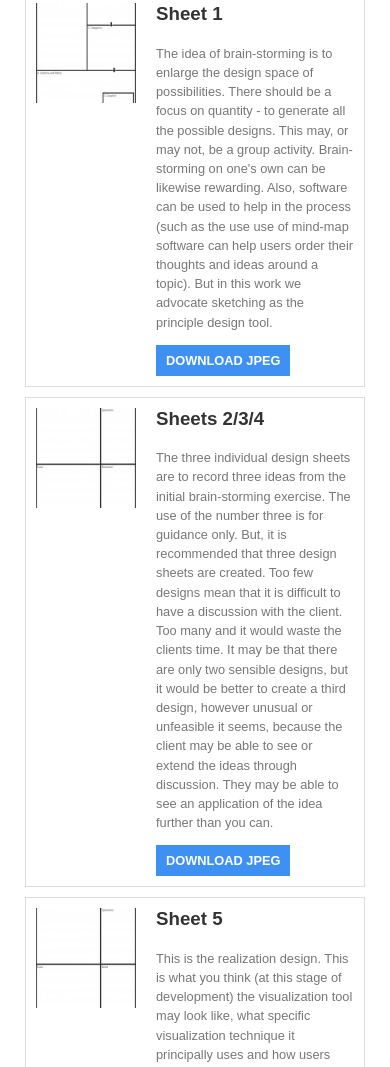
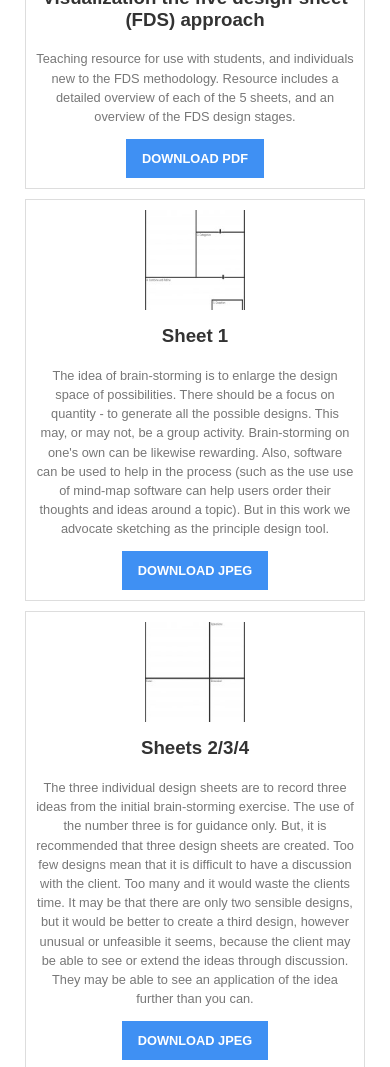
Before and after one commit to fds-design/fds-design.github.io, a plain HTML site: page resources.html in a window 390 px wide. Shown: the part 933-2000 px from the top of the page. Drawn offline with Linux system fonts and the light colour scheme.

```diff
--- a/css/style.css
+++ b/css/style.css
@@ -108,7 +108,58 @@
   line-height: 1.5em;
 }
 
+/* .first-sheet::before {
+  content: "START HERE!";
+  font-weight: bold;
+  color: white;
+  background-color: #08c108;
+  position: absolute;
+  top: -25px;
+  padding: 10px 30px;
+  border-radius: 6px;
+  width: 200px;
+  animation: shadow 0.5s ease-in-out infinite;
+}
+
+@keyframes shadow {
+  0% {
+    transform: translateY(4px);
+    box-shadow: 0px 1px 5px rgba(0, 0, 0, 0.5);
+  }
+  50% {
+    transform: translateY(0px);
+    box-shadow: 0px 5px 10px rgba(0, 0, 0, 0.25);
+  }
+  100% {
+    transform: translateY(4px);
+    box-shadow: 0px 1px 5px rgba(0, 0, 0, 0.5);
+  }
+} */
+
+/* .first-sheet::after {
+  content: "";
+  top: 0px;
+  border-left: 20px solid transparent;
+  border-right: 20px solid transparent;
+  border-top: 20px solid #08c108;
+  position: absolute;
+  animation: jump 0.5s ease-in-out infinite;
+} */
+
+/* @keyframes jump {
+  0% {
+    transform: translateY(8px);
+  }
+  50% {
+    transform: translateY(0px);
+  }
+  100% {
+    transform: translateY(8px);
+  }
+} */
+
 .sheets {
+  position: relative;
   display: flex;
   justify-content: space-between;
   margin-top: 10px;
@@ -150,7 +201,7 @@
   font-size: 0.8em;
   background-color: #f33f3f;
   color: white;
-  padding: 8px 10px;
+  padding: 12px 16px;
 }
 .sheet a:hover {
   opacity: 0.8;
@@ -179,7 +230,7 @@
   font-size: 0.8em;
   background-color: #3f90f3;
   color: white;
-  padding: 8px 10px;
+  padding: 12px 16px;
 }
 .download:hover {
   opacity: 0.8;
@@ -271,16 +322,6 @@
   color: #777;
   font-size: 0.8em;
 }
-.downloadable-resource a {
-  display: inline-block;
-  text-transform: uppercase;
-  text-decoration: none;
-  font-weight: bold;
-  font-size: 0.8em;
-  background-color: #3f90f3;
-  color: white;
-  padding: 8px 10px;
-}
 
 /* MEDIA */
 
@@ -334,7 +375,17 @@
   .sheets-nav a:last-child div {
     margin-right: 15px;
   }
+  .downloadable-resource {
+    flex-direction: column;
+    text-align: center;
+  }
   .downloadable-resource img {
     height: 100px;
+    width: 100px;
+    align-self: center;
+    margin-bottom: 15px;
+  }
+  .downloadable-resource div {
+    margin: 0px;
   }
 }
--- a/resources.html
+++ b/resources.html
@@ -28,7 +28,9 @@
             <div>
               <h3>The Five Design-Sheets</h3>
               <p>Download all three Five Design-Sheets templates.</p>
-              <a href="assets/fds.zip" target="_blank">Download ZIP</a>
+              <a href="assets/fds.zip" target="_blank" class="download"
+                >Download ZIP</a
+              >
             </div>
           </div>
           <div class="downloadable-resource">
@@ -42,6 +44,7 @@
               <a
                 href="assets/The-Five-Design-Sheet-Methodology.pdf"
                 target="_blank"
+                class="download"
                 >Download PDF</a
               >
             </div>
@@ -61,6 +64,7 @@
               <a
                 href="assets/five-design-sheet-approach-JCR.pdf"
                 target="_blank"
+                class="download"
                 >Download PDF</a
               >
             </div>
@@ -79,7 +83,10 @@
                 and ideas around a topic). But in this work we advocate
                 sketching as the principle design tool.
               </p>
-              <a href="assets/fds-sheet-1-template.jpeg" target="_blank"
+              <a
+                href="assets/fds-sheet-1-template.jpeg"
+                target="_blank"
+                class="download"
                 >Download JPEG</a
               >
             </div>
@@ -101,7 +108,10 @@
                 discussion. They may be able to see an application of the idea
                 further than you can.
               </p>
-              <a href="assets/fds-sheets-2-3-4-template.jpeg" target="_blank"
+              <a
+                href="assets/fds-sheets-2-3-4-template.jpeg"
+                target="_blank"
+                class="download"
                 >Download JPEG</a
               >
             </div>
@@ -118,7 +128,10 @@
                 with Sheet 5 and sheets 2,3,4 is that the Discussion is
                 exchanged for some Detail.
               </p>
-              <a href="assets/fds-sheet-5-template.jpeg" target="_blank"
+              <a
+                href="assets/fds-sheet-5-template.jpeg"
+                target="_blank"
+                class="download"
                 >Download JPEG</a
               >
             </div>
```
Also changed, not shown: index.html (+2 -1 lines), sheet-1-brainstorm.html (+2 -1 lines), sheet-5-realization.html (+1 -0 lines), sheets-2-3-4-initial-designs.html (+1 -0 lines).
